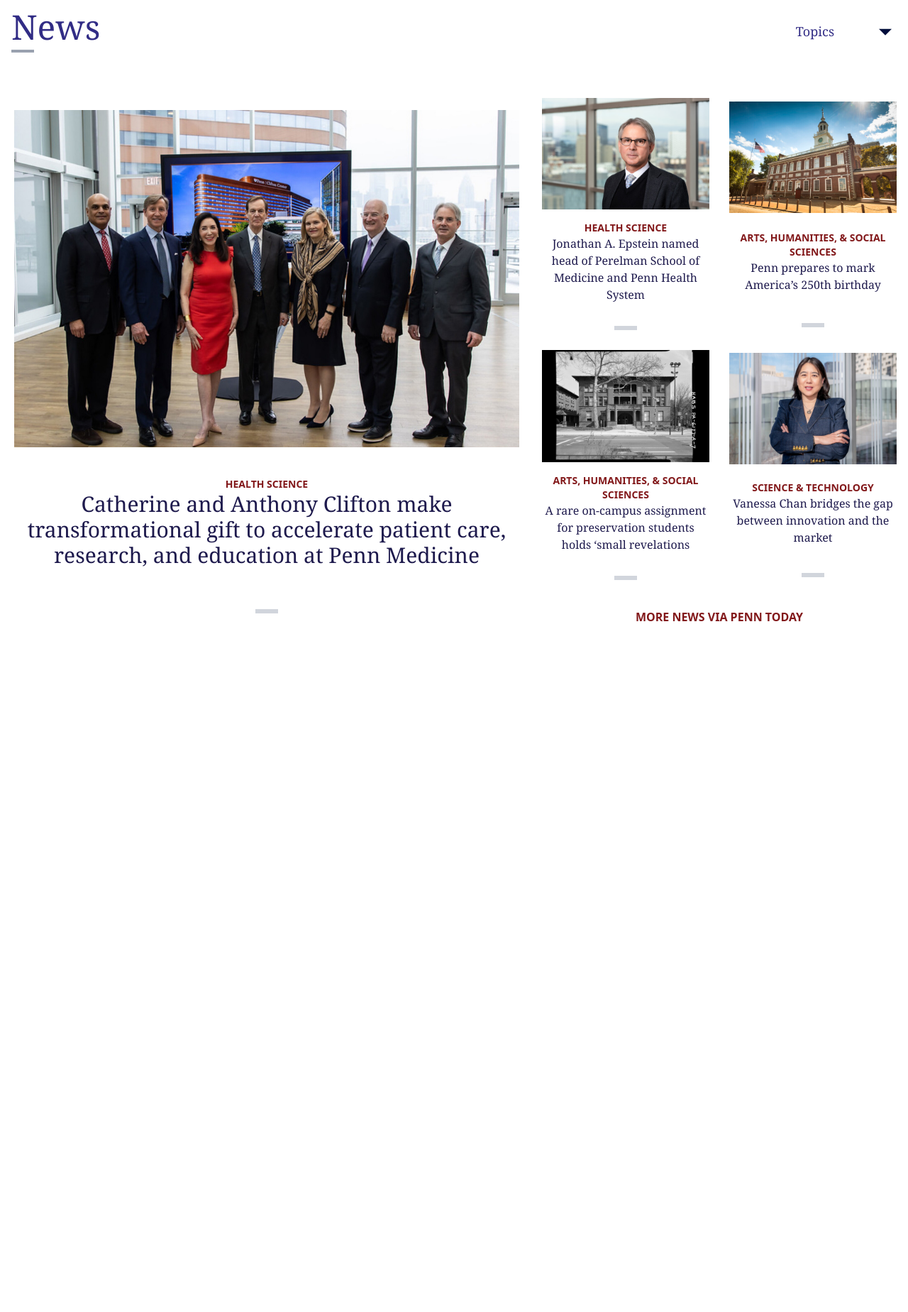
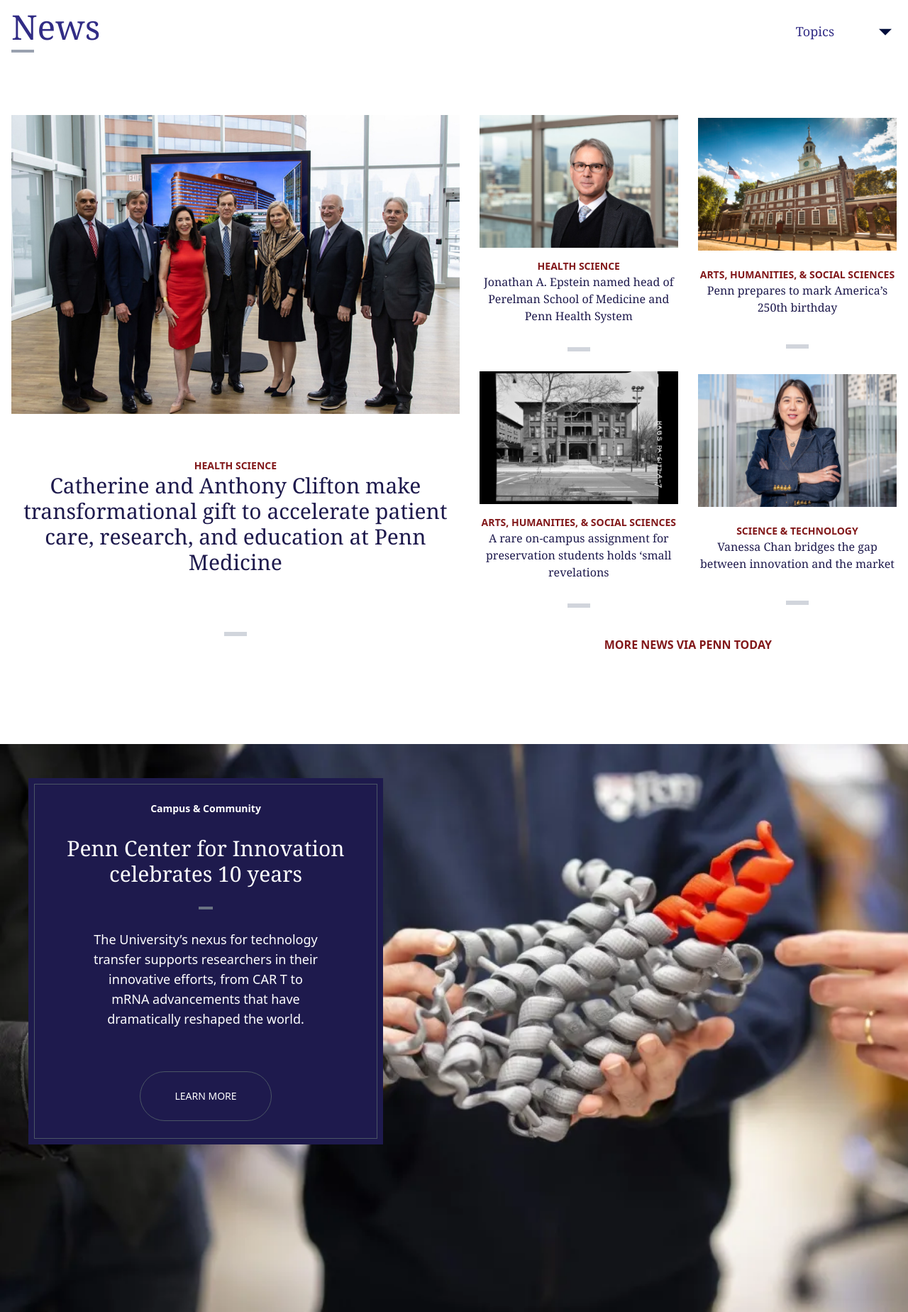
Before and after one commit to Preacher-Y/Gate-clonning, a website: page webpage/index.html in a window 1280 px wide. Shown: the part 700-2548 px from the top of the page at 71% size. Before the commit the page ends 1581 px from the top, so only its background shows below. Drawn offline with Linux system fonts and the light colour scheme.

Commit message:
Section hands :p

```diff
--- a/webpage/index.html
+++ b/webpage/index.html
@@ -53,7 +53,7 @@
                         <h1 class="text-lg text-indigo-900 font-serif ">Topics</h1>
                         <img src="img/icon/down.svg" alt="down" id="down">
                     </div>
-                    <div class=" bg-white grid gap-2 z-10 top-12 hidden absolute" id="nav1">
+                    <div class=" bg-white w-48 px-2 py-4 right-1 grid gap-2 z-10 top-12 hidden absolute" id="nav1">
                         <a href="#" class="text-gray-500 hover:text-red-900 hover:underline ">Featured</a>
                         <a href="#" class="hover:text-red-900 hover:underline">Arts, Humanities, & Social Sciences</a>
                         <a href="#" class="hover:text-red-900 hover:underline">Campus & Community</a>
@@ -64,9 +64,9 @@
                 </div>
 
             </div>
-            <div class="mt-16 flex gap-7">
-                <div class="grid">
-                    <div class="bg-white grid place-items-center border-white border-4 group">
+            <div class="mt-16 flex justify-items-center gap-7">
+                <div class="grid w-[120%]">
+                    <div class="bg-white grid place-items-center group">
                         <div class="overflow-hidden">
                             <img src="img/whiteLineguys.jpg" alt="whiteLineguys" class="group-hover:scale-110">
                         </div>
@@ -79,7 +79,7 @@
                         <div class="border-[3px] mt-8 border-gray-300 w-8 align-middle"></div>
                     </div>
                 </div>
-                <div class="grid justify-between gap-10">
+                <div class="grid justify-between pt-6 gap-10">
                     <div class="grid grid-cols-2 gap-7">
                         <div class="bg-white grid place-items-center group">
                             <div class="overflow-hidden">
@@ -138,6 +138,31 @@
             </div>
         </div>
     </section>
+
+    <section class="mt-32 bg-[url('img/hands.webp')] h-screen bg-no-repeat bg-cover">
+        <div class="relative ">
+            <div class="absolute group border-blue-300 bg-indigo-950 w-[500px] top-12 right-0 left-10 px-2 py-2">
+                <div class=" border-1 border-gray-600 px-4 h-[500px] w-full py-6 text-center space-y-7">
+                    <h1 class="text-sm font-semibold  text-white">
+                        Campus & Community
+                    </h1>
+                    <div class="">
+                        <h2 class=" text-3xl font-medium font-serif text-white group-hover:underline">Penn Center for Innovation celebrates 10 years</h2>
+                    </div>
+
+                    <div class="border-2 border-gray-500 w-5 mx-auto"></div>
+                    <p class="max-w-xs text-medium text-lg font-medium text-white mx-auto text-center">
+                        The University’s nexus for technology transfer supports researchers in their innovative efforts, from CAR T to mRNA advancements that have dramatically reshaped the world.
+                    </p>
+                    <button class="group rounded-full px-12  py-6 border-[0.5px] mx-auto text-center text-sm text-white uppercase mt-8 group-hover:bg-white border-gray-600 group-hover:border-white group-hover:text-red-500">
+                        Learn More
+                    </button>
+                </div>
+            </div>
+        </div>
+    </section>
+
+
     <script>
        function touch(el) {
         const Topics = document.getElementById("Topics");
```
Also changed, not shown: webpage/img/hands.webp (added), webpage/output.css.
